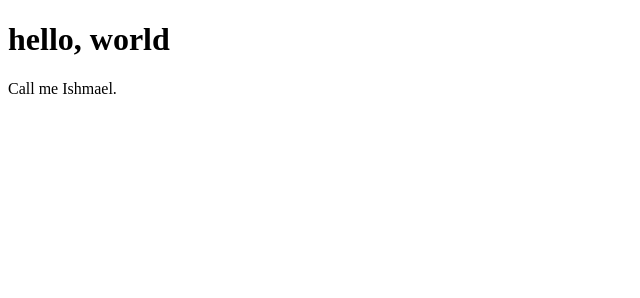
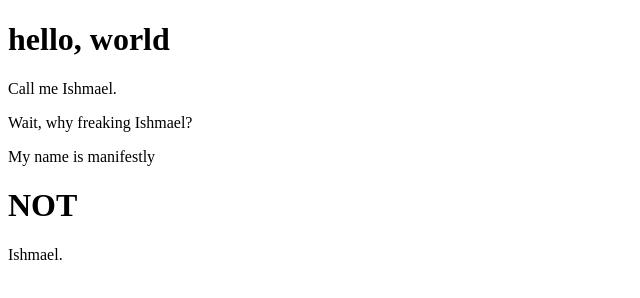
Before and after one commit to sixmatom/website, a plain HTML site: page index.html in a window 1280 px wide. Shown: the whole page, without its empty margins (0-640 px from the left). Drawn offline with Linux system fonts and the light colour scheme.

Commit message:
Daft site update

```diff
--- a/index.html
+++ b/index.html
@@ -6,5 +6,7 @@
    <body>
      <h1>hello, world</h1>
      <p>Call me Ishmael.</p>
+    <p>Wait, why freaking Ishmael?</p>
+    <p>My name is manifestly <h1>NOT</h1> Ishmael.</p>
    </body>
 </html>
```
